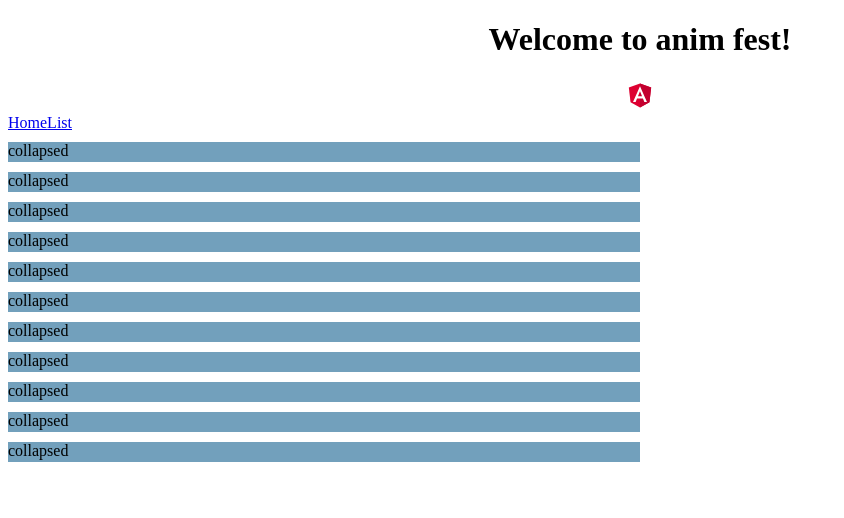
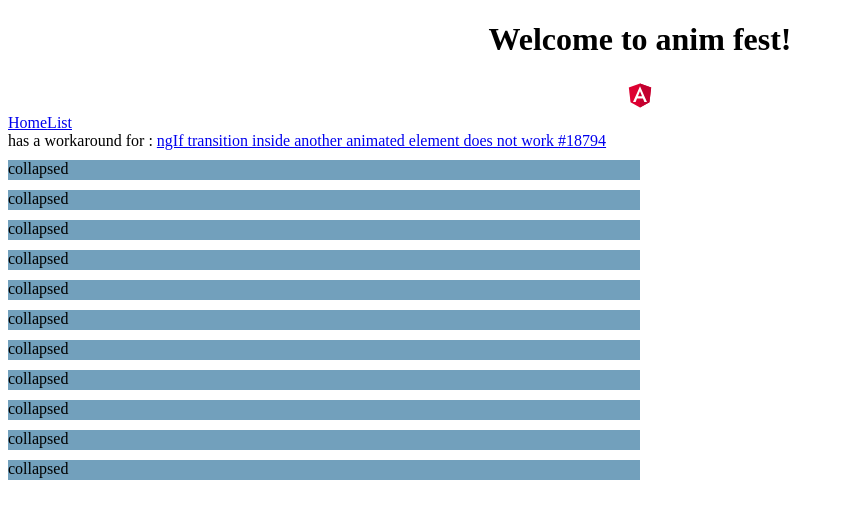
Before and after one commit to gablou/angular-anim, an Angular app: page /list in a window 1280 px wide. Shown: the top 518 px of the page, without its empty margins (0-844 px from the left). Built offline with nearby package versions, Linux system fonts and the light colour scheme.

Commit message:
ad issue detail

```diff
--- a/src/app/list/list.component.html
+++ b/src/app/list/list.component.html
@@ -1,4 +1,9 @@
 <div>
+
+  <div>
+    has a workaround for : <a href="https://github.com/angular/angular/issues/18794">ngIf transition inside another animated element does not work #18794</a>
+  </div>
+
   <div *ngFor="let row of list" [ngClass]="{'expanded': row.expanded}" class="row" [@openClose]="row.state">
     <ng-container *ngIf="row.loaded else loader">
       <div *ngIf="row.expanded else collapsed" (click)="collapse(row)"[@fadeIn]>
```
